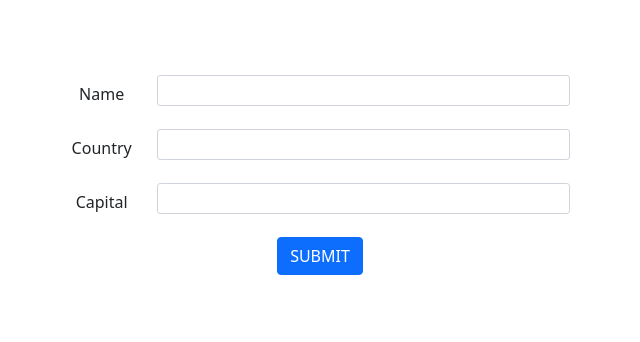
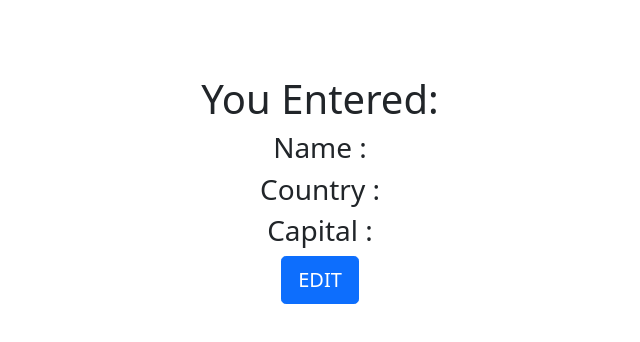
Before and after one commit to tanzgr8/React-Task, a React (Create React App) app: page /result in a window 1280 px wide. Shown: the top 342 px of the page, without its empty margins (320-960 px from the left). Built offline with nearby package versions, Linux system fonts and the light colour scheme.

Commit message:
Final Edit Add Router Dom

```diff
--- a/src/App.js
+++ b/src/App.js
@@ -1,6 +1,7 @@
 import React, { useState } from "react";
 import Name from "./Name";
 import "./app.css";
+import { BrowserRouter, Route, Switch, Link } from "react-router-dom";
 export default function App() {
   const [name, setName] = useState("");
   const [country, setCountry] = useState("");
@@ -15,19 +16,17 @@ export default function App() {
     setSend(false);
   };
 
-  const renderName = () => {
-    if (send) {
-      return (
-        <div className="container ct2">
-          <Name name={name} country={country} capital={capital} />
-          <br />
-          <button onClick={Edit} className="btn btn-primary">
-            EDIT
-          </button>
-        </div>
-      );
-    } else {
-      return (
+  return (
+    <main>
+      <Switch>
+        <Route
+          exact
+          path="/result"
+          render={(props) => (
+            <Name name={name} country={country} capital={capital} />
+          )}
+        />
+
         <React.Fragment>
           <div className="container ct">
             <form>
@@ -71,15 +70,17 @@ export default function App() {
                   />
                 </div>
               </div>
-
-              <button onClick={Change} className="  btn btn-primary mar">
-                SUBMIT
-              </button>
+              <Link
+                className="btn btn-primary btn-lg"
+                role="button"
+                to="/result"
+              >
+                Submit
+              </Link>
             </form>
           </div>
         </React.Fragment>
-      );
-    }
-  };
-  return renderName();
+      </Switch>
+    </main>
+  );
 }
--- a/src/Name.js
+++ b/src/Name.js
@@ -1,11 +1,19 @@
-import React from 'react'
-const Name =(props)=>{
-  return(<React.Fragment>
-<h1>You Entered:</h1>
-<h3>Name : {props.name}</h3>
-<h3>Country : {props.country}</h3>
-<h3>Capital : {props.capital}</h3>
-</React.Fragment>
-  )
-}
+import React from "react";
+import { BrowserRouter, Route, Switch, Link } from "react-router-dom";
+const Name = (props) => {
+  return (
+    <React.Fragment>
+      <div className="container ct2">
+        <h1>You Entered:</h1>
+        <h3>Name : {props.name}</h3>
+        <h3>Country : {props.country}</h3>
+        <h3>Capital : {props.capital}</h3>
+
+        <Link className="btn btn-primary btn-lg" role="button" to="/">
+          EDIT
+        </Link>
+      </div>
+    </React.Fragment>
+  );
+};
 export default Name;
--- a/src/index.js
+++ b/src/index.js
@@ -1,4 +1,8 @@
 import React from 'react'
 import ReactDOM from 'react-dom'
 import App from './App'
-ReactDOM.render(<App/>,document.getElementById("root"));
+import { BrowserRouter, Route, Switch } from 'react-router-dom';
+ReactDOM.render(
+<BrowserRouter>
+<App/>
+</BrowserRouter>,document.getElementById("root"));
```
